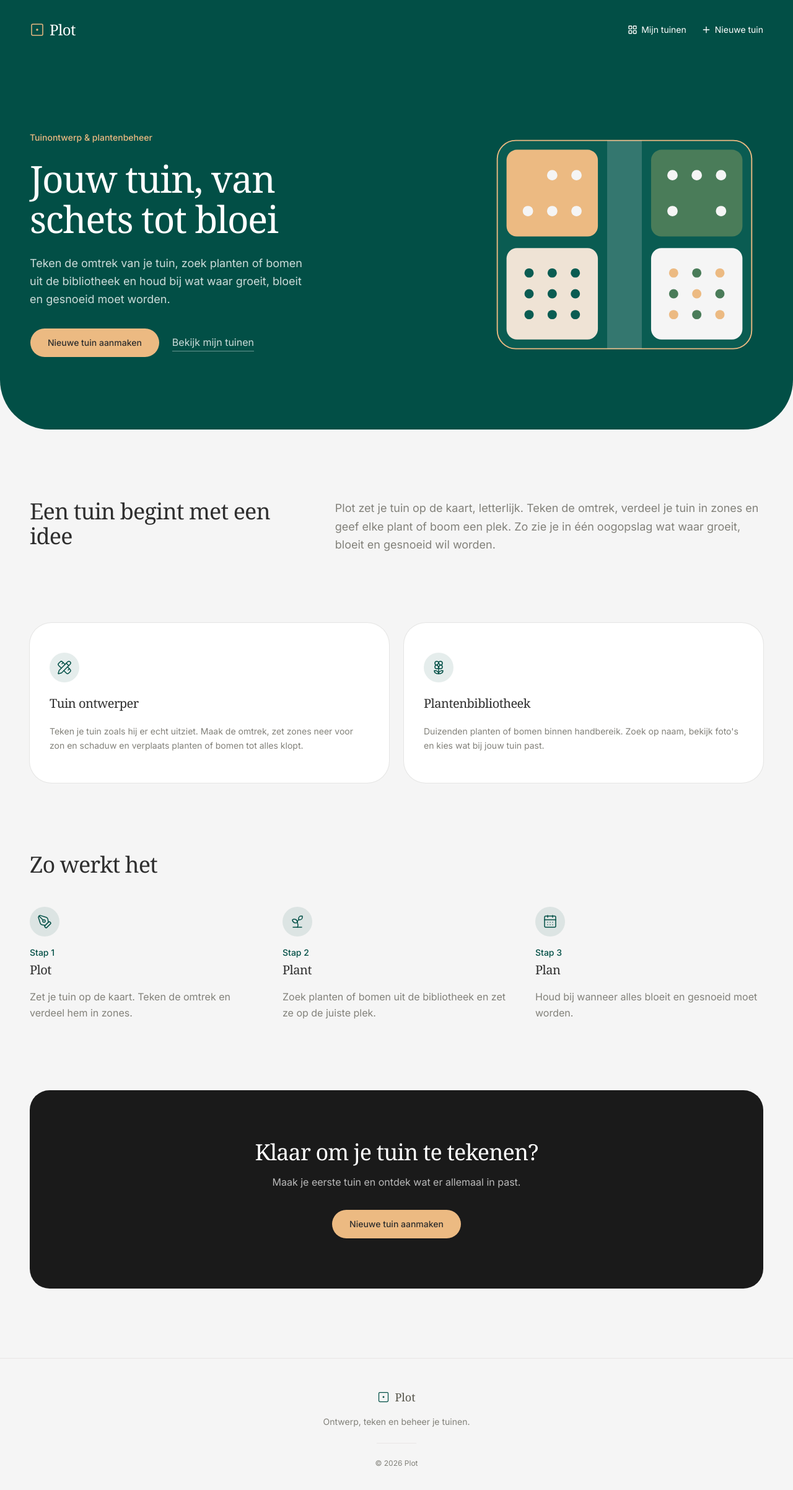
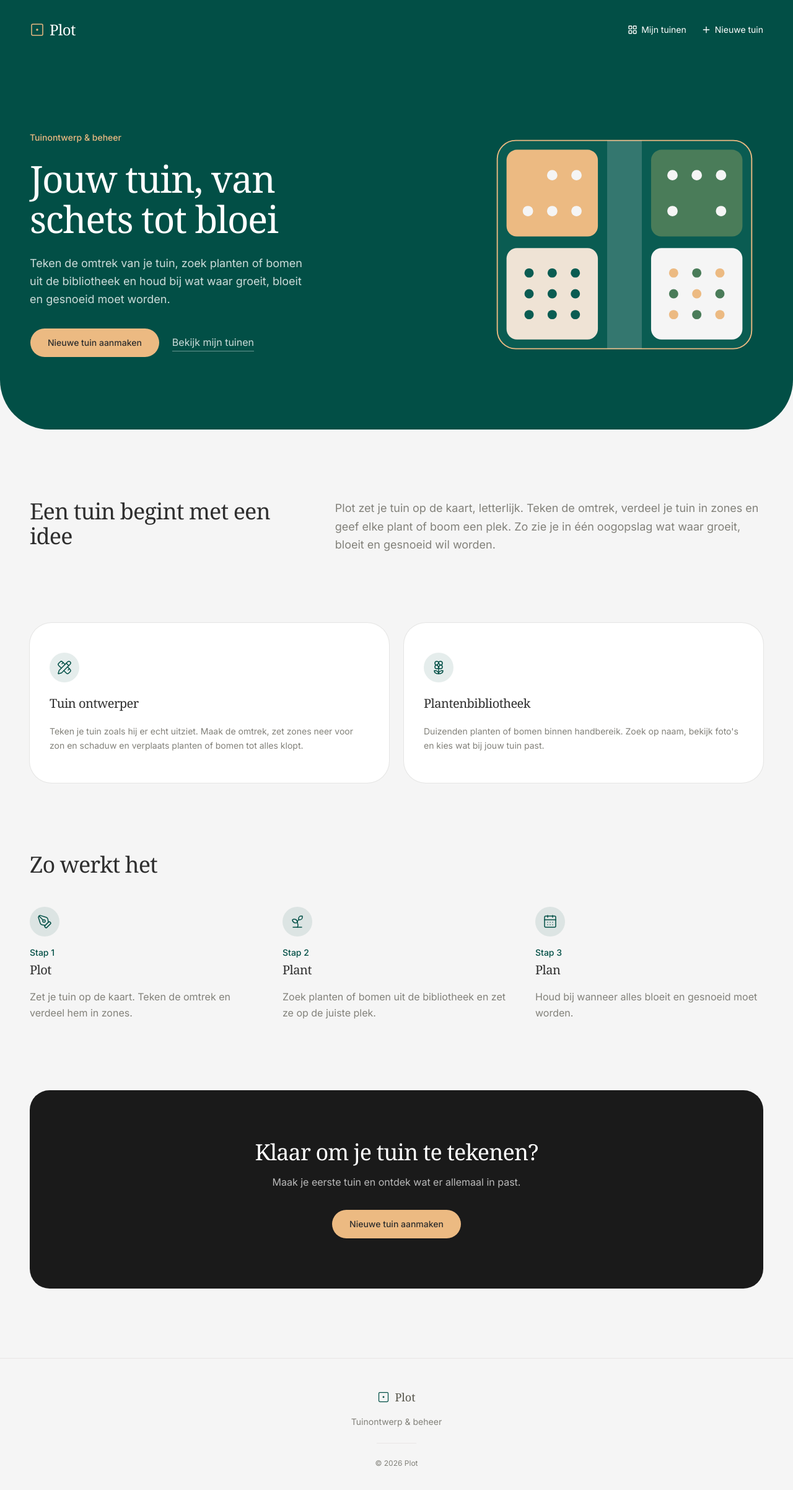
Before and after one commit to dickwolff/Gardener, a Next.js app: page / in a window 1280 px wide. Shown: the top 2404 px of the page at 62% size. Built offline with nearby package versions, Linux system fonts and the light colour scheme.

Commit message:
Add metadata

```diff
--- a/src/app/gardens/[id]/editor/page.tsx
+++ b/src/app/gardens/[id]/editor/page.tsx
@@ -1,3 +1,4 @@
+import type { Metadata } from "next";
 import { getGarden } from "@/lib/data";
 import { getDefaultUser } from "@/lib/data";
 import { notFound } from "next/navigation";
@@ -7,8 +8,12 @@ import { Header } from "@/components/header";
 import { Button } from "@/components/ui/button";
 import { ChevronLeft, Sprout } from "lucide-react";
 
+export const metadata: Metadata = {
+  title: "Editor"
+}
+
 interface GardenEditorPageProps {
-  params: Promise<{ id: string }>;
+  readonly params: Promise<{ id: string }>;
 }
 
 export default async function GardenEditorPage({ params }: GardenEditorPageProps) {
--- a/src/app/gardens/[id]/page.tsx
+++ b/src/app/gardens/[id]/page.tsx
@@ -1,3 +1,4 @@
+import type { Metadata } from "next";
 import { notFound } from "next/navigation";
 import Link from "next/link";
 import { getGarden } from "@/lib/data";
@@ -8,7 +9,11 @@ import { PruningOverview } from "@/components/pruning-overview";
 import { ChevronLeft, Sprout, PencilRuler } from "lucide-react";
 
 interface OverviewPageProps {
-  params: Promise<{ id: string }>;
+  readonly params: Promise<{ id: string }>;
+}
+
+export const metadata: Metadata = {
+  title: "Tuin-overzicht"
 }
 
 export default async function OverviewPage({ params }: OverviewPageProps) {
--- a/src/app/gardens/[id]/plants/page.tsx
+++ b/src/app/gardens/[id]/plants/page.tsx
@@ -1,3 +1,4 @@
+import type { Metadata } from "next";
 import { notFound } from "next/navigation";
 import Link from "next/link";
 import { getGarden } from "@/lib/data";
@@ -15,8 +16,12 @@ import {
 import { Badge } from "@/components/ui/badge";
 import { Button } from "@/components/ui/button";
 
+export const metadata: Metadata = {
+  title: "Plantenlijst"
+}
+
 interface PlantsPageProps {
-  params: Promise<{ id: string }>;
+  readonly params: Promise<{ id: string }>;
 }
 
 export default async function PlantsPage({ params }: PlantsPageProps) {
--- a/src/app/gardens/new/page.tsx
+++ b/src/app/gardens/new/page.tsx
@@ -8,6 +8,10 @@ import { Input } from "@/components/ui/input";
 import { Label } from "@/components/ui/label";
 import { Card, CardContent, CardHeader, CardTitle } from "@/components/ui/card";
 import { createGarden } from "@/actions/garden-actions";
+
+// export const metadata: Metadata = {
+//   title: "Nieuwe tuin"
+// }
 
 export default function NewGardenPage() {
   const router = useRouter();
--- a/src/app/gardens/page.tsx
+++ b/src/app/gardens/page.tsx
@@ -1,3 +1,4 @@
+import type { Metadata } from "next";
 import Link from "next/link";
 import { Header } from "@/components/header";
 import { getGardens } from "@/lib/data";
@@ -11,13 +12,17 @@ import {
 import { Badge } from "@/components/ui/badge";
 import { Button } from "@/components/ui/button";
 
+export const metadata: Metadata = {
+  title: "Mijn tuinen"
+}
+
 export default async function GardensPage() {
   const gardens = await getGardens();
 
   return (
     <>
       <Header />
-      <main className="flex-1 mx-auto max-w-[1280px] w-full px-12 py-16">
+      <main className="flex-1 mx-auto max-w-7xl w-full px-12 py-16">
         <div className="flex items-center justify-between mb-8">
           <div>
             <h1
--- a/src/app/layout.tsx
+++ b/src/app/layout.tsx
@@ -9,7 +9,10 @@ const inter = Inter({
 });
 
 export const metadata: Metadata = {
-  title: "Plot",
+  title: {
+    template: "%s | Plot",
+    default: `Plot - Tuinontwerp & beheer`,
+  },
   description: "Ontwerp je tuin, plaats planten of bomen, en houd bij wat waar groeit",
   icons: {
     icon: "/logo.svg",
--- a/src/app/page.tsx
+++ b/src/app/page.tsx
@@ -81,7 +81,7 @@ export default function HomePage() {
         <section className="bg-secondary text-secondary-foreground rounded-b-[80px]">
           <div className="mx-auto max-w-[1280px] w-full px-6 md:px-12 py-20 md:py-28 grid lg:grid-cols-2 gap-14 items-center">
             <div className="space-y-6">
-              <p className="text-primary text-sm font-medium">Tuinontwerp & plantenbeheer</p>
+              <p className="text-primary text-sm font-medium">Tuinontwerp & beheer</p>
               <h1
                 className="text-4xl md:text-5xl xl:text-6xl text-white leading-[1.08]"
                 style={{ fontFamily: "var(--font-heading)" }}
--- a/src/components/footer.tsx
+++ b/src/components/footer.tsx
@@ -11,7 +11,7 @@ export function Footer() {
           </span>
         </div>
         <p className="text-sm text-muted-foreground text-center">
-          Ontwerp, teken en beheer je tuinen.
+          Tuinontwerp & beheer
         </p>
         <hr className="w-16 border-border my-2" />
         <p className="text-xs text-muted-foreground">
```
